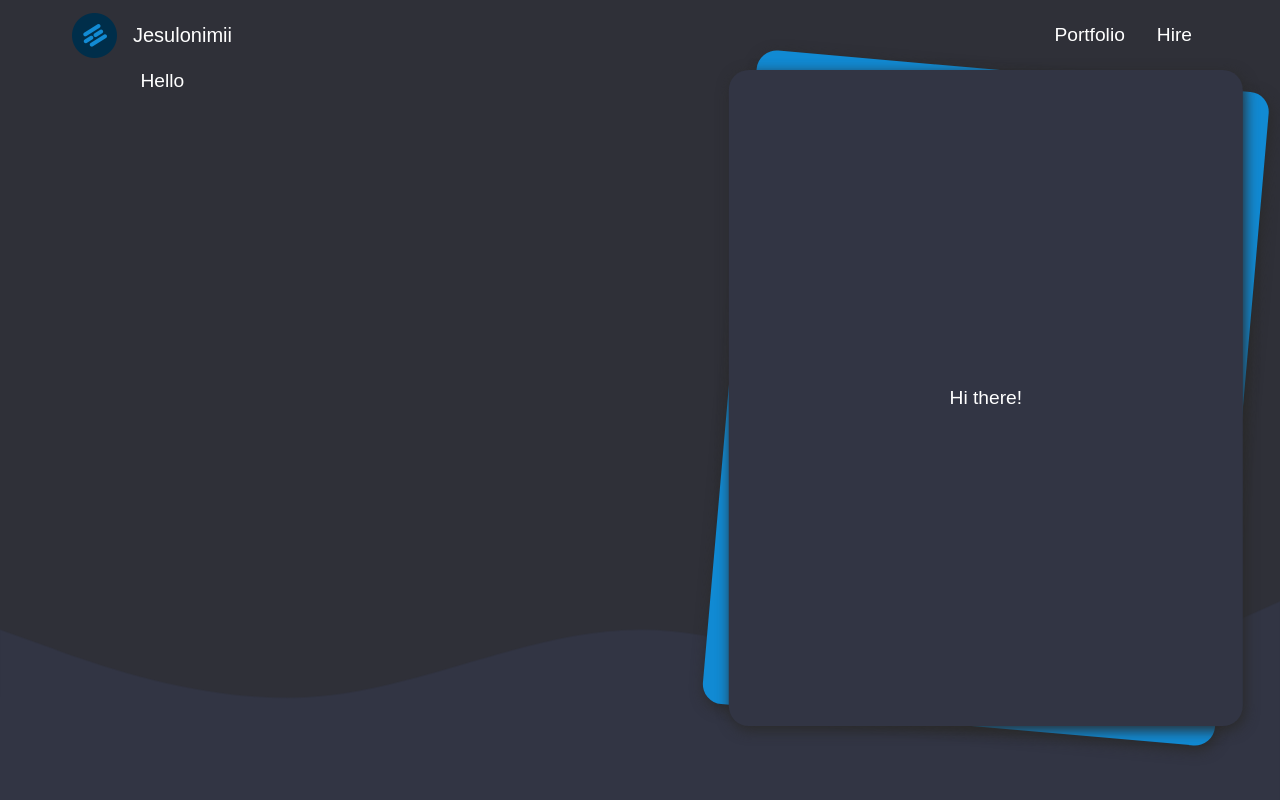
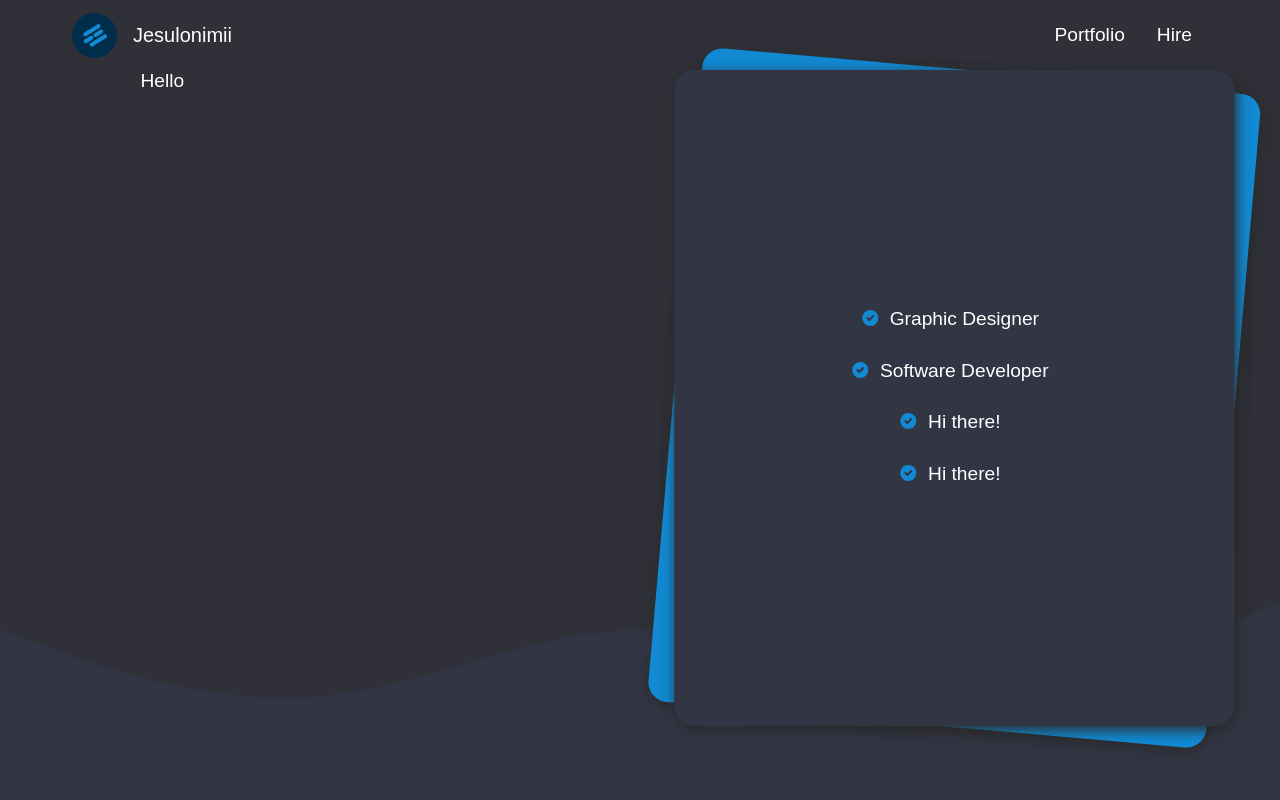
Before and after one commit to jesulonimii/Portfolio, a PHP site: page / in a window 1280 px wide. Run offline with PHP 8.4, Linux system fonts and the light colour scheme.

Commit message:
added some design details

```diff
--- a/index.css
+++ b/index.css
@@ -1,3 +1,9 @@
+:root{
+    --themeblue: #118ad3;
+    --bgColor: #2f3038;
+    --waveColor: #323544;
+}
+
 .home-main{
     flex-grow: 1;
 }
@@ -37,7 +43,7 @@
 
 
 .lowerboard{
-	background-color: #118ad3;
+	background-color: var(--themeblue);
 	z-index: 200;
 	position: relative;
 	min-height: 82vh;
@@ -48,7 +54,7 @@
 }
 
 .upperboard{
-	background-color: #323544;
+	background-color: var(--waveColor);
 	z-index: 200;
 	position: relative;
 	transform: rotate(-5deg);
@@ -61,6 +67,22 @@
 
 .upperboard{
     display: flex;
+    flex-direction: column;
     align-items: center;
     justify-content: center;
 }
+
+.custom-list{
+    display: flex;
+    flex-direction: row;
+    margin: .7em 0;
+}
+
+.custom-list .check-icon{
+    width: 20px;
+    color: var(--themeblue);
+}
+
+.custom-list p{
+    margin: 0 .5em;
+}
--- a/index.html
+++ b/index.html
@@ -27,7 +27,42 @@
             <div class="text">Hello</div>
             <div class="boards">
                 <div class="lowerboard">
-                        <div class="upperboard"><p>Hi there!</p></div>
+                        <div class="upperboard">
+                            <div class="custom-list">
+                                <span>
+                                    <svg class="check-icon" viewBox="0 0 20 20" fill="currentColor">
+                                        <path fill-rule="evenodd" d="M10 18a8 8 0 100-16 8 8 0 000 16zm3.707-9.293a1 1 0 00-1.414-1.414L9 10.586 7.707 9.293a1 1 0 00-1.414 1.414l2 2a1 1 0 001.414 0l4-4z" clip-rule="evenodd" />
+                                    </svg>
+                                </span>
+                                <p>Graphic Designer</p>
+                            </div>
+                            <div class="custom-list">
+                                <span>
+                                    <svg class="check-icon" viewBox="0 0 20 20" fill="currentColor">
+                                        <path fill-rule="evenodd" d="M10 18a8 8 0 100-16 8 8 0 000 16zm3.707-9.293a1 1 0 00-1.414-1.414L9 10.586 7.707 9.293a1 1 0 00-1.414 1.414l2 2a1 1 0 001.414 0l4-4z" clip-rule="evenodd" />
+                                    </svg>
+                                </span>
+                                <p>Software Developer</p>
+                            </div>
+                            <div class="custom-list">
+                                <span>
+                                    <svg class="check-icon" viewBox="0 0 20 20" fill="currentColor">
+                                        <path fill-rule="evenodd" d="M10 18a8 8 0 100-16 8 8 0 000 16zm3.707-9.293a1 1 0 00-1.414-1.414L9 10.586 7.707 9.293a1 1 0 00-1.414 1.414l2 2a1 1 0 001.414 0l4-4z" clip-rule="evenodd" />
+                                    </svg>
+                                </span>
+                                <p>Hi there!</p>
+                            </div>
+                            <div class="custom-list">
+                                <span>
+                                    <svg class="check-icon" viewBox="0 0 20 20" fill="currentColor">
+                                        <path fill-rule="evenodd" d="M10 18a8 8 0 100-16 8 8 0 000 16zm3.707-9.293a1 1 0 00-1.414-1.414L9 10.586 7.707 9.293a1 1 0 00-1.414 1.414l2 2a1 1 0 001.414 0l4-4z" clip-rule="evenodd" />
+                                    </svg>
+                                </span>
+                                <p>Hi there!</p>
+                            </div>
+
+
+                        </div>
                 </div>
             </div>
 
```
Also changed, not shown: images/check-icon.svg (added).
